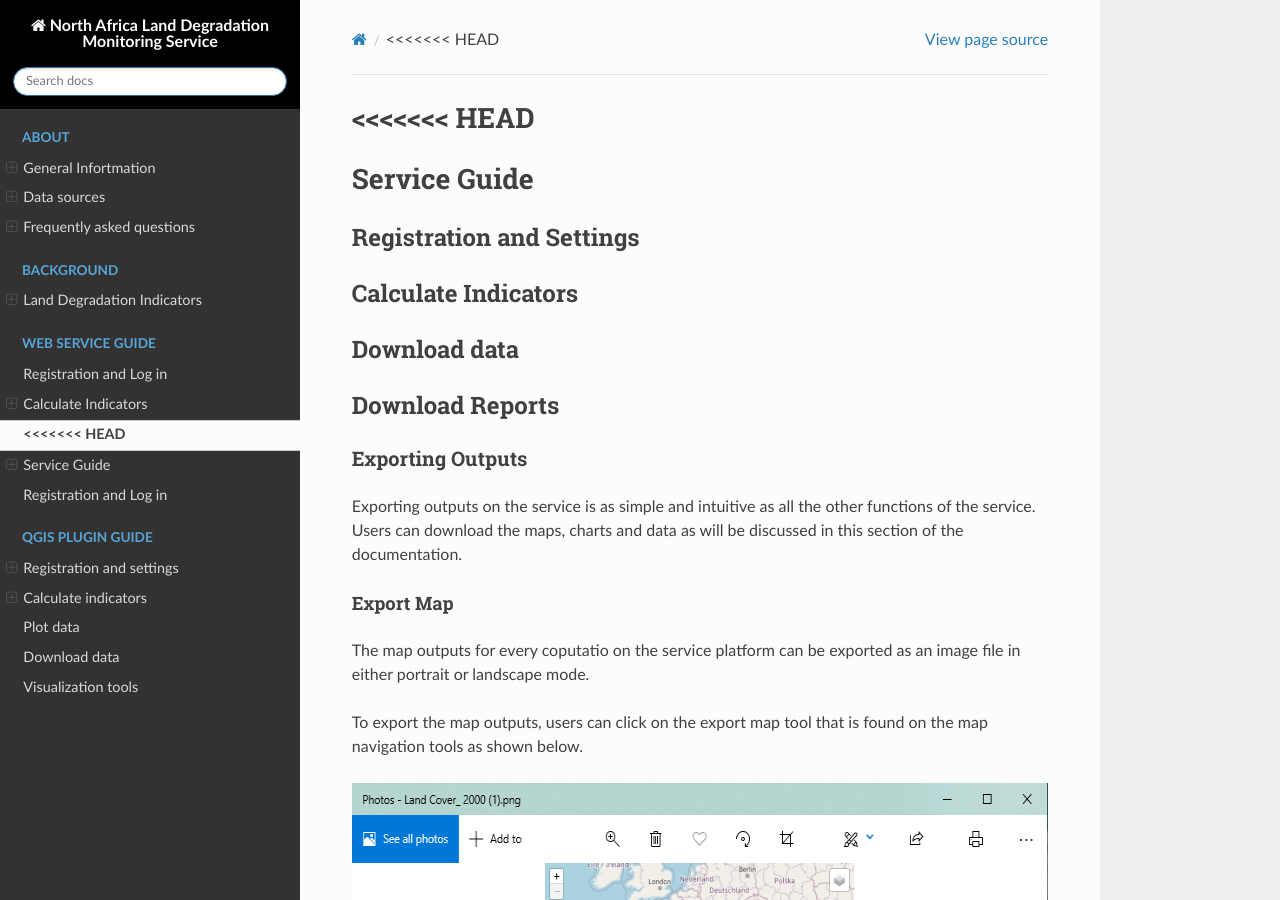
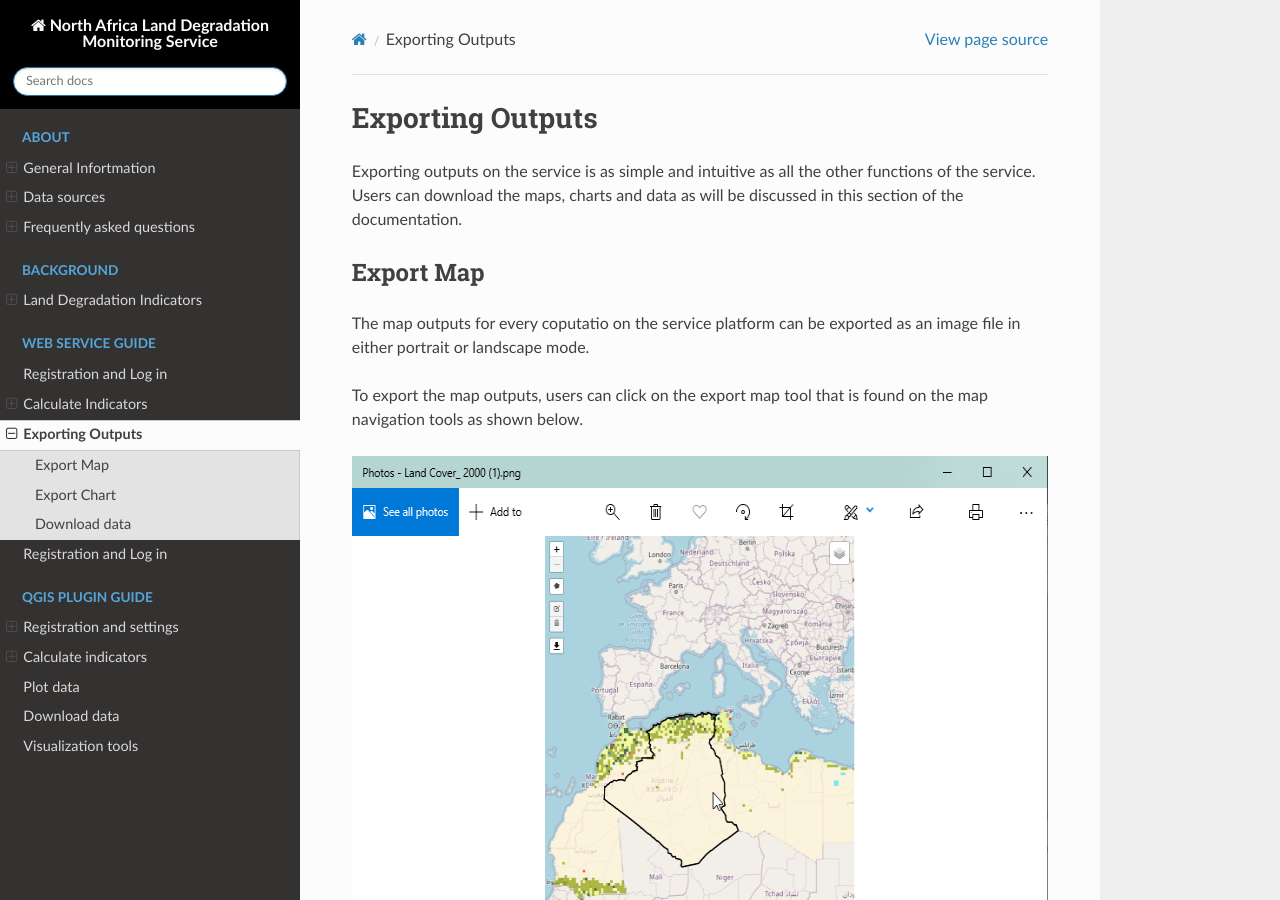
Before and after one commit to derickongeri/MISLAND, a Sphinx documentation site: the page built from source/Service/Download_results.rst, in a window 1280 px wide and 900 px high. Built offline with Sphinx 7.4.7 and the Read the Docs theme 2.0.0, drawn with Linux system fonts in a browser that asks for light colours.

Commit message:
Update Download_results.rst

```diff
--- a/source/Service/Download_results.rst
+++ b/source/Service/Download_results.rst
@@ -1,24 +1,3 @@
-<<<<<<< HEAD
-""""""""""""""
-Service Guide
-""""""""""""""
-
-==========================
-Registration and Settings
-==========================
-
-=====================
-Calculate Indicators
-=====================
-
-==============
-Download data
-==============
-
-================
-Download Reports
-================
-=======
 =================
 Exporting Outputs
 =================
```
